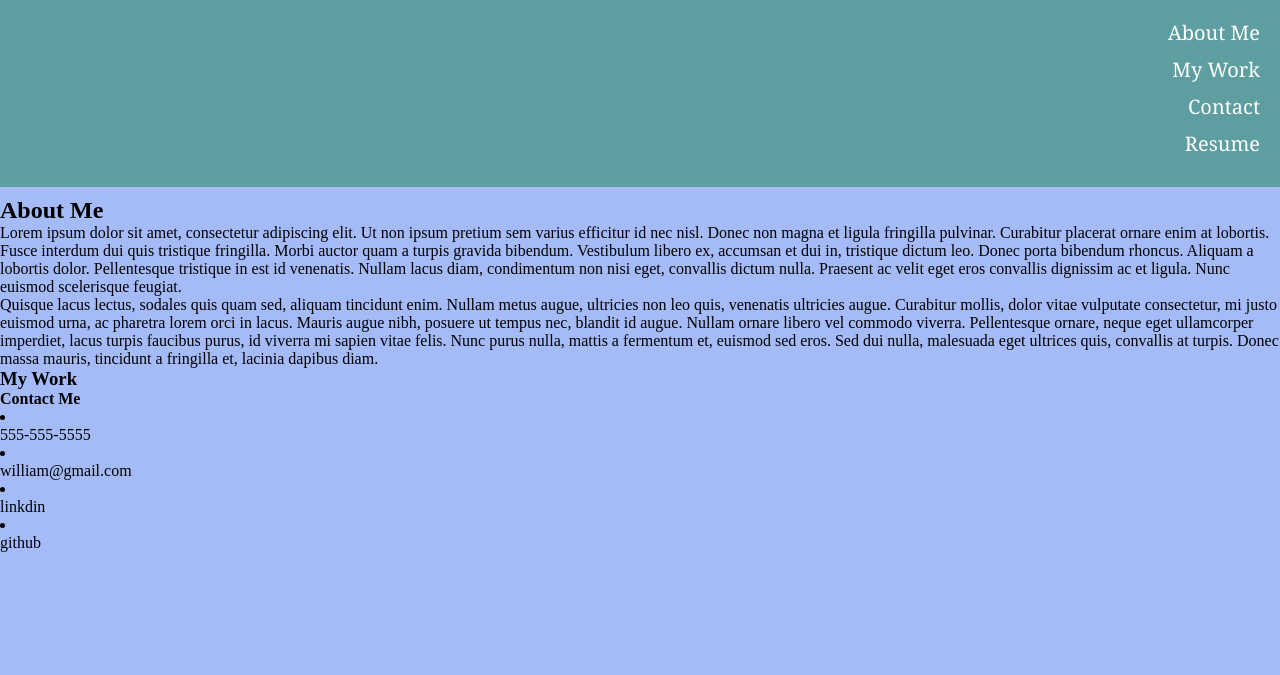
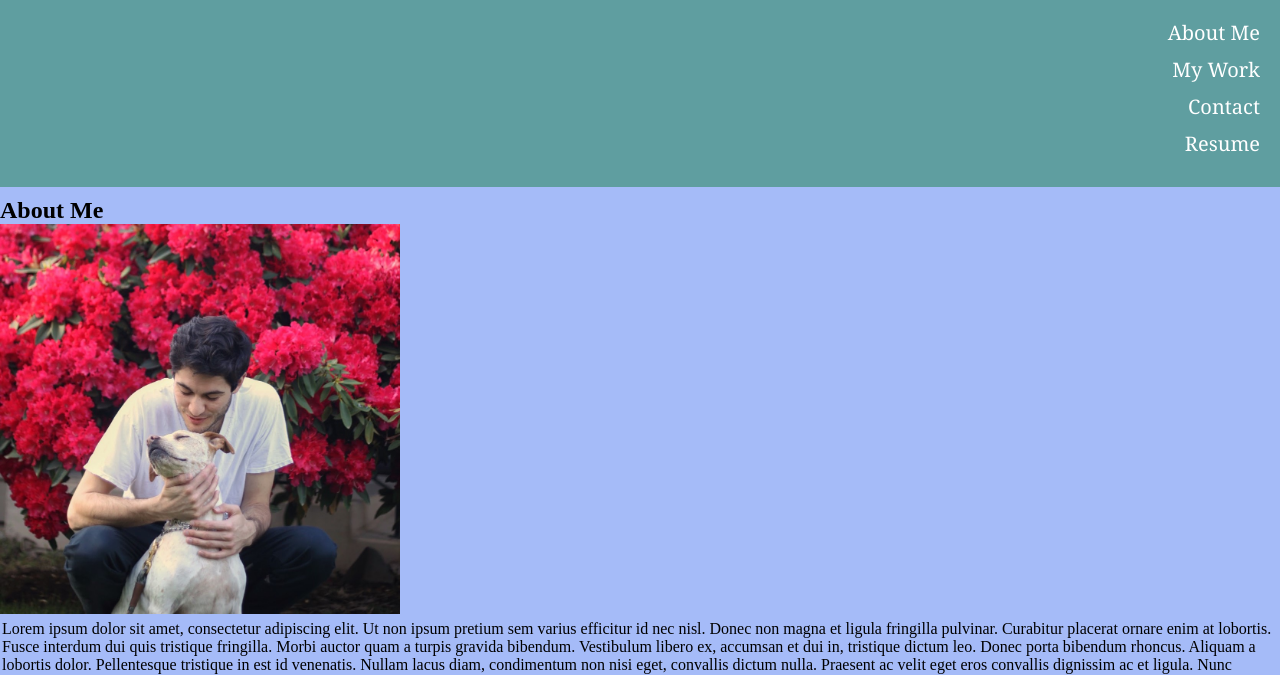
Before and after one commit to wmalos/Portfolio, a plain HTML site: page index.html in a window 1280 px wide. Shown: the part 99-774 px from the top of the page. Drawn offline with Linux system fonts and the light colour scheme.

Commit message:
Added immage to the about me section

```diff
--- a/Assets/style.css
+++ b/Assets/style.css
@@ -35,3 +35,12 @@ nav a {
     color: white;
     margin-bottom: 10px;
 }
+
+div .about-me img {
+    max-height: 500px;
+    max-width: 400px;
+}
+
+div .about-me p {
+    padding:2px;
+}
--- a/index.html
+++ b/index.html
@@ -19,6 +19,7 @@
     <div class="content">
         <div id="about-me" class="about-me">
             <h2>About Me</h2>
+            <img src="Assets/IMG_4198.jpg" />
             <p>
                 Lorem ipsum dolor sit amet, consectetur adipiscing elit.
                  Ut non ipsum pretium sem varius efficitur id nec nisl.
```
Also changed, not shown: Assets/IMG_4198.jpg (added).
